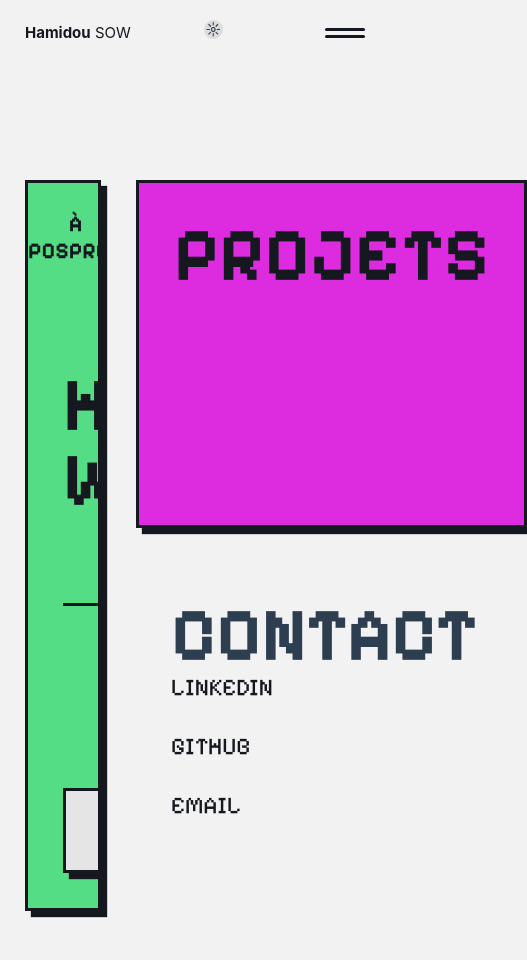
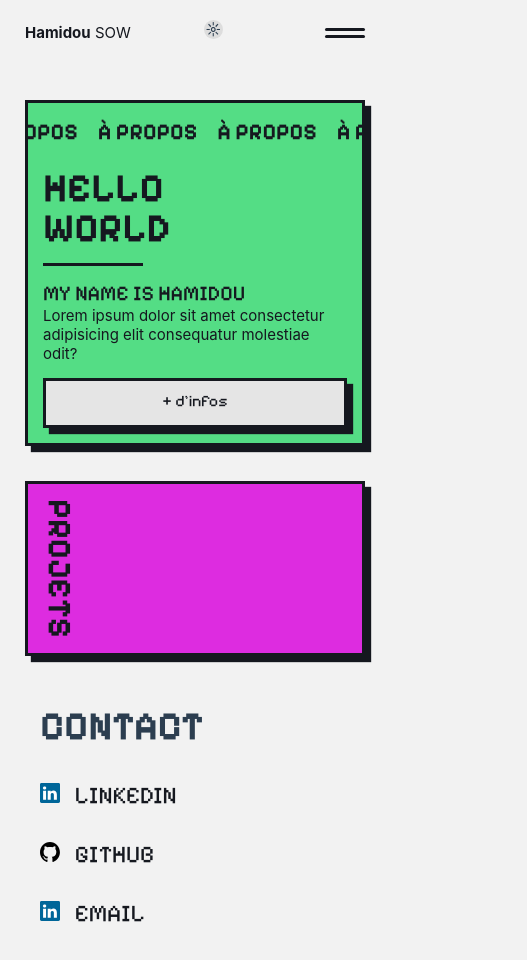
Before and after one commit to hamidousow/hamidousow, a Vue app: page / in a window 390 px wide. Shown: the top 960 px of the page, 527 px wide, since content can reach past the window. Before the commit the page ends 931 px from the top, so only its background shows below. Built offline with nearby package versions, Linux system fonts and the light colour scheme.

Commit message:
homepage responsive

```diff
--- a/src/assets/styles/base.css
+++ b/src/assets/styles/base.css
@@ -173,6 +173,29 @@ body {
   border-radius: 25px;
 }
 
+.box-shadow {
+  box-shadow: 6px 6px 1px var(--clr-black);
+}
+
+.card:hover > .box-shadow {
+  box-shadow: 0;
+}
+
+.space {
+  margin: 0 10px;
+}
+
+.line {
+  display: inline-block;
+  height: 3px;
+  width: 100%;
+  background-color: var(--clr-black);
+}
+
+.border-3 {
+  border: 3px solid var(--clr-black);
+}
+
 @media screen and (min-width: 765px) {
   .container {
     max-width: 1260px;
--- a/src/assets/styles/fonts.css
+++ b/src/assets/styles/fonts.css
@@ -1 +1,23 @@
 @import url('https://fonts.googleapis.com/css2?family=Pixelify+Sans:wght@400..700&display=swap');
+
+.pixelly-font-regular {
+    font-family: "Pixelify Sans", sans-serif;
+    font-weight: 400;
+    font-style: normal;
+}
+
+.pixelly-font-medium {
+    font-family: "Pixelify Sans", sans-serif;
+    font-weight: 500;
+    font-style: normal;
+}
+.pixelly-font-semibold {
+    font-family: "Pixelify Sans", sans-serif;
+    font-weight: 600;
+    font-style: normal;
+}
+.pixelly-font-bold {
+    font-family: "Pixelify Sans", sans-serif;
+    font-weight: 700;
+    font-style: normal;
+}
--- a/src/assets/styles/margin.css
+++ b/src/assets/styles/margin.css
@@ -12,6 +12,9 @@
 .mt-60 {
     margin-top: 60px;
 }
+.mt-80 {
+    margin-top: 80px;
+}
 
 .mt-160 {
     margin-top: 160px;
--- a/src/views/HomeView.vue
+++ b/src/views/HomeView.vue
@@ -1,53 +1,67 @@
 <script setup lang="ts">
 
 import githubBackground from "@/assets/images/github-background.jpg"
+import linkedinLogo from "@/assets/images/linkedin.svg";
+import githubLogo from "@/assets/images/github.svg"
+import mail from "@/assets/images/github.svg"
 import { RouterLink } from "vue-router";
 </script>
 
 <template>
-  <div class="content mt-60">
-    <div class="grid mt-160">
+  <div class="content mt-80">
+    <div class="grid">
 
       <RouterLink to="/about" class="grid__right">
-        <div class="card box-shadow border-3 background-green-flashy padding-35">
-          <div class="container-titles sliding-title">
-            <h2> à propos </h2>
-            <!-- <span class="space"></span> -->
-            <h2> à propos </h2>
-            <!-- <span class="space"></span> -->
-            <h2> à propos </h2>
-            <!-- <span class="space"></span> -->
-            <h2> à propos </h2>
-            <!-- <span class="space"></span> -->
+        <div class="card box-shadow border-3 background-green-flashy">
+          <div class="container-titles sliding-text">
+            <h2 class="pixelly-font-bold"> à propos </h2>
+            <span class="space"></span>
+            <h2 class="pixelly-font-bold"> à propos </h2>
+            <span class="space"></span>
+            <h2 class="pixelly-font-bold"> à propos </h2>
+            <span class="space"></span>
+            <h2 class="pixelly-font-bold"> à propos </h2>
+            <span class="space"></span>
           </div>
           <div class="wrapper content">
-              <h2 class="card-title">hello <br> world</h2>
+              <h2 class="card-title pixelly-font-bold">hello <br> world</h2>
               <div class="card-details">
                 <span class="line"></span>
                 <div class="card-details-texts">
-                  <h6 class="card-subtitle">My name is Hamidou</h6>
-                  <p>Lorem ipsum dolor sit amet consectetur adipisicing elit. Optio fugiat nulla magni aspernatur temporibus consequatur molestiae odit? Neque sed commodi suscipit sequi! Itaque ratione, repellendus architecto maxime quidem minima? In?</p>
+                  <h6 class="card-subtitle pixelly-font-medium">My name is Hamidou</h6>
+                  <p>Lorem ipsum dolor sit amet consectetur adipisicing elit consequatur molestiae odit?</p>
                 </div>
 
               </div>
-              <RouterLink to="/" class="card-button box-shadow">+ d'infos</RouterLink>
+              <RouterLink to="/" class="card-button box-shadow pixelly-font-regular">+ d'infos</RouterLink>
 
           </div>
         </div>
       </RouterLink>
 
       <div class="subgrid">
-        <RouterLink to="/projects" class="subgrid-top box-shadow border-3 background-purple-flashy padding-35">
-          <div class="card">
-            <h2 class="card-title">projets</h2>
+        <RouterLink to="/projects" class="subgrid-top ">
+          <div class="card box-shadow border-3 background-purple-flashy project-block">
+            <div class="container-title">
+              <h2 class="card-title vertical-text pixelly-font-bold">projets</h2>
+            </div>
           </div>
         </RouterLink>
-        <div class="subgrid-bottom contact-block padding-35">
-          <h2 class="card-title">contact</h2>
+        <div class="card subgrid-bottom contact-block">
+          <h2 class="card-title pixelly-font-bold">contact</h2>
           <div class="container-social-links">
-            <RouterLink to="" class="social-link">Linkedin</RouterLink>
-            <RouterLink to="" class="social-link">github</RouterLink>
-            <RouterLink to="" class="social-link">email</RouterLink>
+            <RouterLink to="" class="social-link pixelly-font-regular">
+              <img :src="linkedinLogo" alt="" width="20">
+              Linkedin
+            </RouterLink>
+            <RouterLink to="" class="social-link pixelly-font-regular">
+              <img :src="githubLogo" alt="" width="20">
+              github
+            </RouterLink>
+            <RouterLink to="" class="social-link pixelly-font-regular" >
+              <img :src="linkedinLogo" alt="" width="20">
+              email
+            </RouterLink>
           </div>
 
         </div>
@@ -66,10 +80,15 @@ import { RouterLink } from "vue-router";
 
   .grid {
     display: grid;
-    grid-template-columns: repeat(2, 1fr);
-    grid-template-rows: repeat(2, 1fr);;
+    grid-template-columns: repeat(1, 1fr);
+    grid-template-rows: repeat(2, auto);
     gap: 35px;
-    min-height: 70dvh;
+  }
+
+  .card-title {
+    text-transform: uppercase;
+    font-size: clamp(40px, 8vw, 95px);
+    line-height: 100%;
   }
 
   .subgrid {
@@ -83,41 +102,42 @@ import { RouterLink } from "vue-router";
     position: relative;
   }
 
-  .subgrid-top .background {
-    position: absolute;
-    top: 0;
-    left: 0;
-    width: 100%;
-    height: 100%;
-  }
-
-
   .subgrid-bottom {
     grid-row: 2;
   }
 
   .grid__right {
     display: grid;
-    grid-row: span 2;
+    grid-row: span 1;
   }
 
   .card {
     position: relative;
     width: 100%;
+    height: 100%;
     overflow: hidden;
+    padding: 15px;
   }
 
-  .background img {
-    display: block;
-    height: 100%;
-    width: 100%;
-    object-fit: cover;
-
+  .card .card-subtitle {
+    font-size: 40px;
+    text-transform: uppercase;
   }
 
-  .sliding-title {
+  .card-title.vertical-text {
+    font-size: clamp(33px, 8vw, 58px);
+    text-align: center;
+  }
+
+  .contact-block {
+    display: flex;
+    flex-direction: column;
+    row-gap: 35px;
+  }
+
+  .grid__right .sliding-text {
     position: absolute;
-    top: 27px;
+    top: 15px;
     left: 0;
     display: flex;
     flex-direction: row;
@@ -126,112 +146,129 @@ import { RouterLink } from "vue-router";
     justify-content: space-between;
   }
 
-  .sliding-title h2 {
-    font-family: "Pixelify Sans", sans-serif;
-    font-optical-sizing: auto;
-    font-weight: 700;
-    font-style: normal;
+
+  .grid__right .sliding-text h2 {
     text-transform: uppercase;
     animation: slideImage 10s infinite linear;
-  }
-  .card-title {
-    font-family: "Pixelify Sans", sans-serif;
-    font-size: clamp(75px, 8vw, 95px);
-    font-weight: 700;
-    font-style: normal;
-    text-transform: uppercase;
-    line-height: 100%;
+    text-wrap: nowrap;
   }
 
   .grid__right .content {
     display: grid;
-    column-gap: 25px;
-    grid-template-rows: 2fr 2fr auto;
-    margin-top: 150px;
+    row-gap: 15px;
+    grid-template-rows: auto 2fr 1fr;
+    margin-top: 50px;
+  }
+
+  .grid__right .card-subtitle {
+    font-size: clamp(21px, 2vw, 40px);
   }
 
   .grid__right .card-details {
     display: flex;
+    flex-direction: column;
     column-gap: 20px;
   }
 
   .grid__right .card-details .line {
-    margin-top: 25px;
+    margin-bottom: 15px;
+    max-width: 100px;
   }
 
-  .card-subtitle {
-    font-family: "Pixelify Sans", sans-serif;
-    font-size: 40px;
-    font-weight: 500;
-    font-style: normal;
-    text-transform: uppercase;
+  .project-block .container-title {
+    display: flex;
+    height: 100%;
   }
 
-  .container-social-links {
+  .card-button {
+    padding: 10px 0;
+    height: auto;
+
+    text-align: center;
+    text-decoration: none;
+    color: var(--clr-black);
+    background-color: var(--clr-grey);
+    border: 3px solid var(--clr-black);
+
+    font-size: 16px;
+  }
+
+  .contact-block .container-social-links {
     display:flex;
     flex-direction: column;
     row-gap: 30px;
   }
 
-  .social-link {
-    font-family: "Pixelify Sans", sans-serif;
+  .contact-block .social-link {
     font-size: 24px;
-    font-weight: 300;
-    font-style: normal;
     text-transform: uppercase;
+    width: fit-content;
+  }
+  .contact-block .social-link:hover {
+    font-size: 24px;
+    text-transform: uppercase;
+    width: fit-content;
+    text-decoration: line-through;
+  }
+
+  .contact-block img {
+    margin-right: 10px;
+  }
+
+  @media screen and (min-width:567px) {
+    .grid__right .card-details[data-v-b4e148ca] {
+        display: flex;
+        flex-direction: row;
+        column-gap: 20px;
+    }
+
+    .grid__right .card-details .line[data-v-b4e148ca] {
+      flex: 1;
+        margin-top: 10px;
+    }
+
+    .grid__right .card-details-texts {
+        flex: 2;
+    }
   }
 
 
+  @media screen and (min-width:765px) {
+    .grid {
+      display: grid;
+      grid-template-columns: repeat(2, 1fr);
+      grid-template-rows: repeat(2, 1fr);;
+      gap: 35px;
+    }
 
+    .grid__right {
+      display: grid;
+      grid-row: span 2;
+    }
 
+    .grid__right .content {
+      margin-top: 150px;
+      row-gap: 25px;
+    }
 
+    .grid__right .card-details {
+      display: flex;
+      flex-direction: row;
+      column-gap: 20px;
+    }
 
+    .grid__right .card-details .line {
+      margin-top: 25px;
+    }
 
-  /* a deplacer dans le main.css */
+    .grid__right .sliding-text {
+      top: 25px;
+    }
 
-  .box-shadow {
-    box-shadow: 6px 6px 1px var(--clr-black);
-  }
-
-  .card:hover > .box-shadow {
-    box-shadow: 0;
-  }
-
-  .space {
-    margin: 0 10px;
-  }
-
-  .line {
-    display: inline-block;
-    height: 3px;
-    width: 250px;
-    background-color: var(--clr-black);
-  }
-
-  .border-3 {
-    border: 3px solid var(--clr-black);
-  }
-
-  /*  creer un composant */
-
-  .card-button {
-    padding: 25px 0;
-    height: auto;
-
-    display: flex;
-    align-content: center;
-    justify-content: center;
-    background-color: var(--clr-grey);
-    border: 3px solid var(--clr-black);
-    align-self: flex-end;
-    text-decoration: none;
-    color: var(--clr-black);
-
-    font-family: "Pixelify Sans", sans-serif;
-    font-size: 24px;
-    font-weight: 500;
-    font-style: normal;
-    text-transform: uppercase;
+    .card-button {
+      padding: 15px 0;
+      font-size: 20px;
+    }
   }
 
 </style>
```
